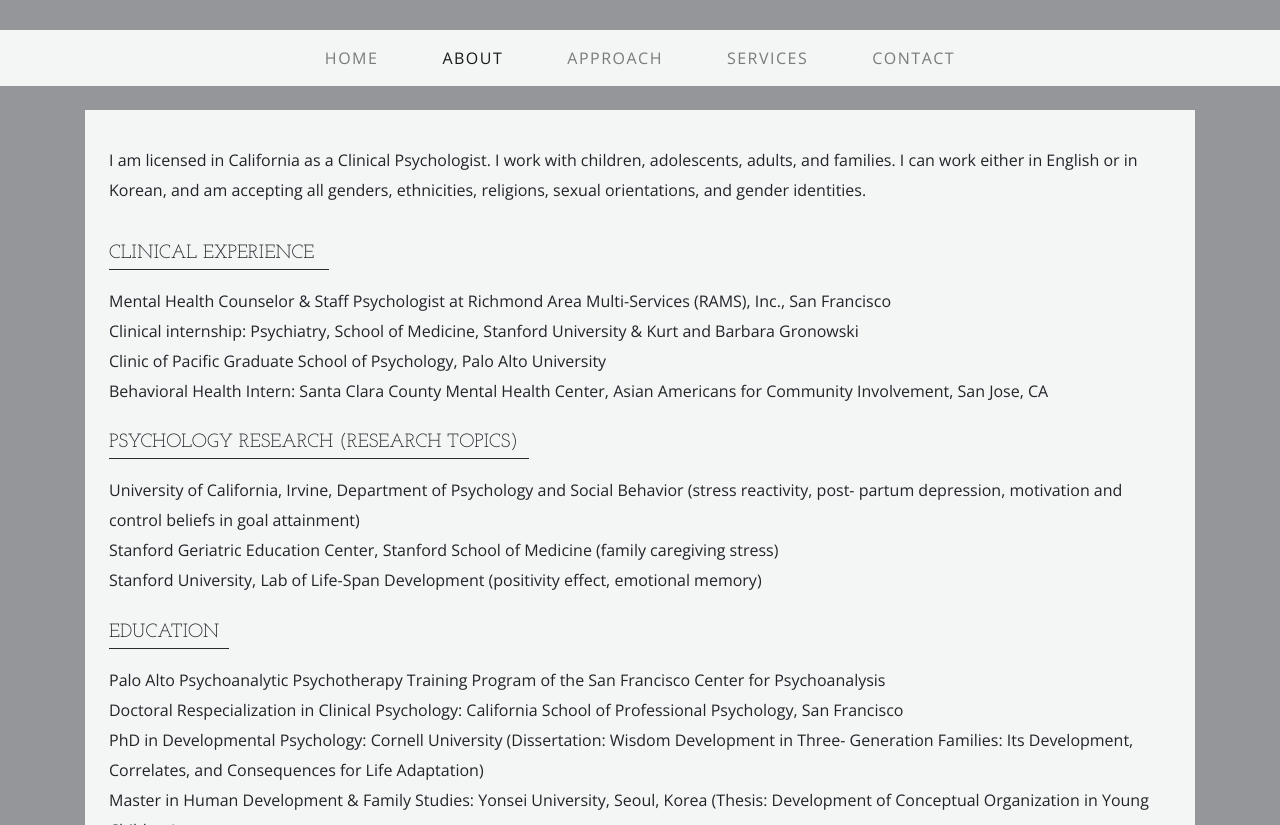
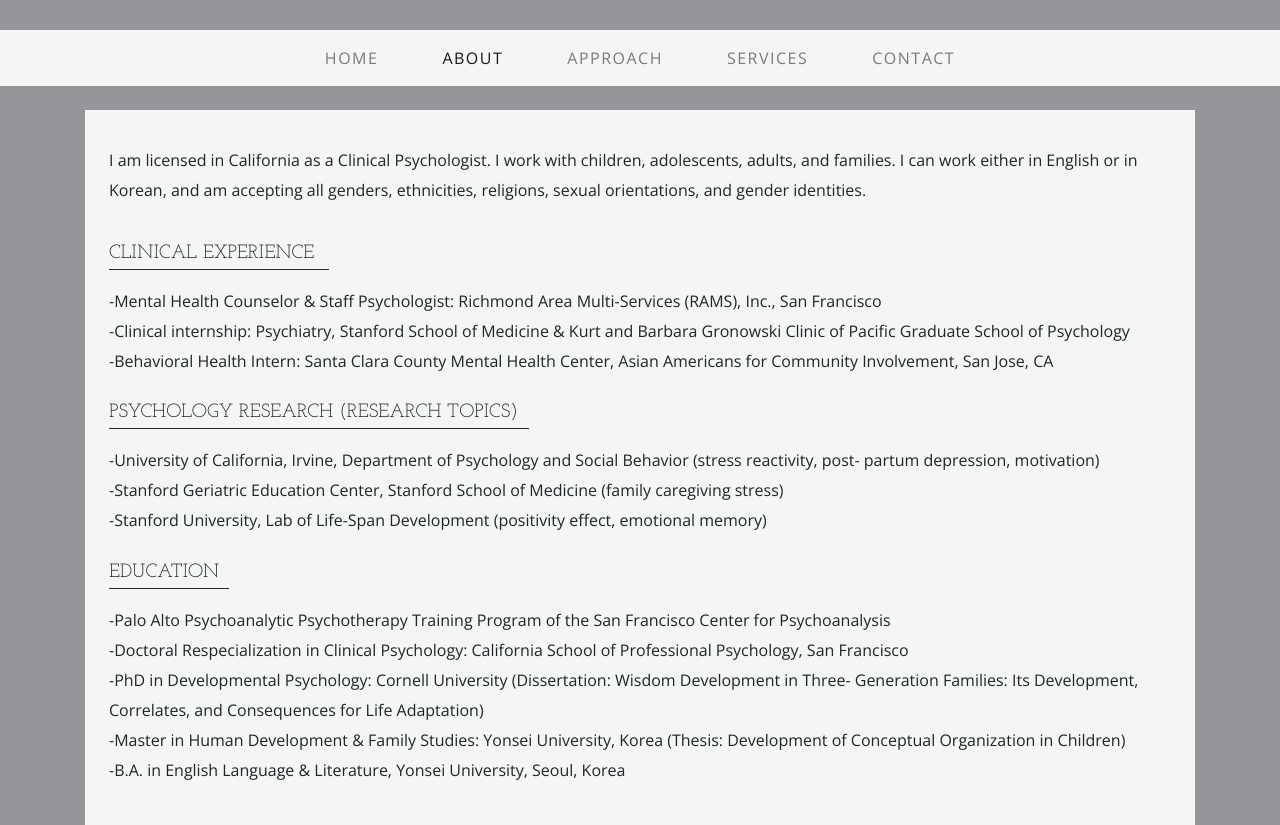
Before and after one commit to KwonPsychotherapy/KwonPsychotherapy.github.io, a website: page about.html in a window 1280 px wide. Shown: the part 127-952 px from the top of the page. Drawn offline with nearby package versions, Linux system fonts and the light colour scheme.

Commit message:
final english

```diff
--- a/about.html
+++ b/about.html
@@ -73,34 +73,33 @@
           <h2 class="text-lg text-uppercase my-0" style="font-size: 1.2rem;">Clinical Experience</h2>
           <hr class="divider" style="margin-top: 5px;margin-left:0%;max-width: 220px">
           <p class="" style="padding-bottom: 1%;line-height: 30px;">
-Mental Health Counselor &amp; Staff Psychologist at Richmond Area Multi-Services (RAMS), Inc., San
+-Mental Health Counselor &amp; Staff Psychologist: Richmond Area Multi-Services (RAMS), Inc., San
 Francisco<br>
-Clinical internship: Psychiatry, School of Medicine, Stanford University &amp; Kurt and Barbara Gronowski<br>
-Clinic of Pacific Graduate School of Psychology, Palo Alto University<br>
-Behavioral Health Intern: Santa Clara County Mental Health Center, Asian Americans for Community
+-Clinical internship: Psychiatry, Stanford School of Medicine &amp; Kurt and Barbara Gronowski Clinic of Pacific Graduate School of Psychology<br>
+-Behavioral Health Intern: Santa Clara County Mental Health Center, Asian Americans for Community
 Involvement, San Jose, CA</p>
 
 <h2 class="text-lg text-uppercase my-0" style="font-size: 1.2rem;">PSYCHOLOGY RESEARCH (research topics)</h2>
           <hr class="divider" style="margin-top: 5px;max-width: 420px;margin-left:0%">
           <p class="" style="padding-bottom: 1%;line-height: 30px;">
-University of California, Irvine, Department of Psychology and Social Behavior (stress reactivity, post-
-partum depression, motivation and control beliefs in goal attainment)<br>
-Stanford Geriatric Education Center, Stanford School of Medicine (family caregiving stress)<br>
-Stanford University, Lab of Life-Span Development (positivity effect, emotional memory)
+-University of California, Irvine, Department of Psychology and Social Behavior (stress reactivity, post-
+partum depression, motivation)<br>
+-Stanford Geriatric Education Center, Stanford School of Medicine (family caregiving stress)<br>
+-Stanford University, Lab of Life-Span Development (positivity effect, emotional memory)
 </p>
 
 <h2 class="text-lg text-uppercase my-0" style="font-size: 1.2rem;">Education</h2>
           <hr class="divider" style="margin-top: 5px;max-width: 120px;margin-left:0%">
           <p class="" style="padding-bottom: 1%;line-height: 30px;">
-Palo Alto Psychoanalytic Psychotherapy Training Program of the San Francisco Center for
+-Palo Alto Psychoanalytic Psychotherapy Training Program of the San Francisco Center for
 Psychoanalysis<br>
-Doctoral Respecialization in Clinical Psychology: California School of Professional Psychology, San
+-Doctoral Respecialization in Clinical Psychology: California School of Professional Psychology, San
 Francisco<br>
-PhD in Developmental Psychology: Cornell University (Dissertation: Wisdom Development in Three-
+-PhD in Developmental Psychology: Cornell University (Dissertation: Wisdom Development in Three-
 Generation Families: Its Development, Correlates, and Consequences for Life Adaptation)<br>
-Master in Human Development &amp; Family Studies: Yonsei University, Seoul, Korea (Thesis:
-Development of Conceptual Organization in Young Children)<br>
-B.A. in English Language &amp; Literature, Yonsei University, Seoul, Korea
+-Master in Human Development &amp; Family Studies: Yonsei University, Korea (Thesis:
+Development of Conceptual Organization in Children)<br>
+-B.A. in English Language &amp; Literature, Yonsei University, Seoul, Korea
           </p>
           </div>
         </div>
```
Also changed, not shown: contact.html (+3 -3 lines), index.html (+2 -3 lines), services.html (+1 -1 lines), README.md (added), 1 other file.
